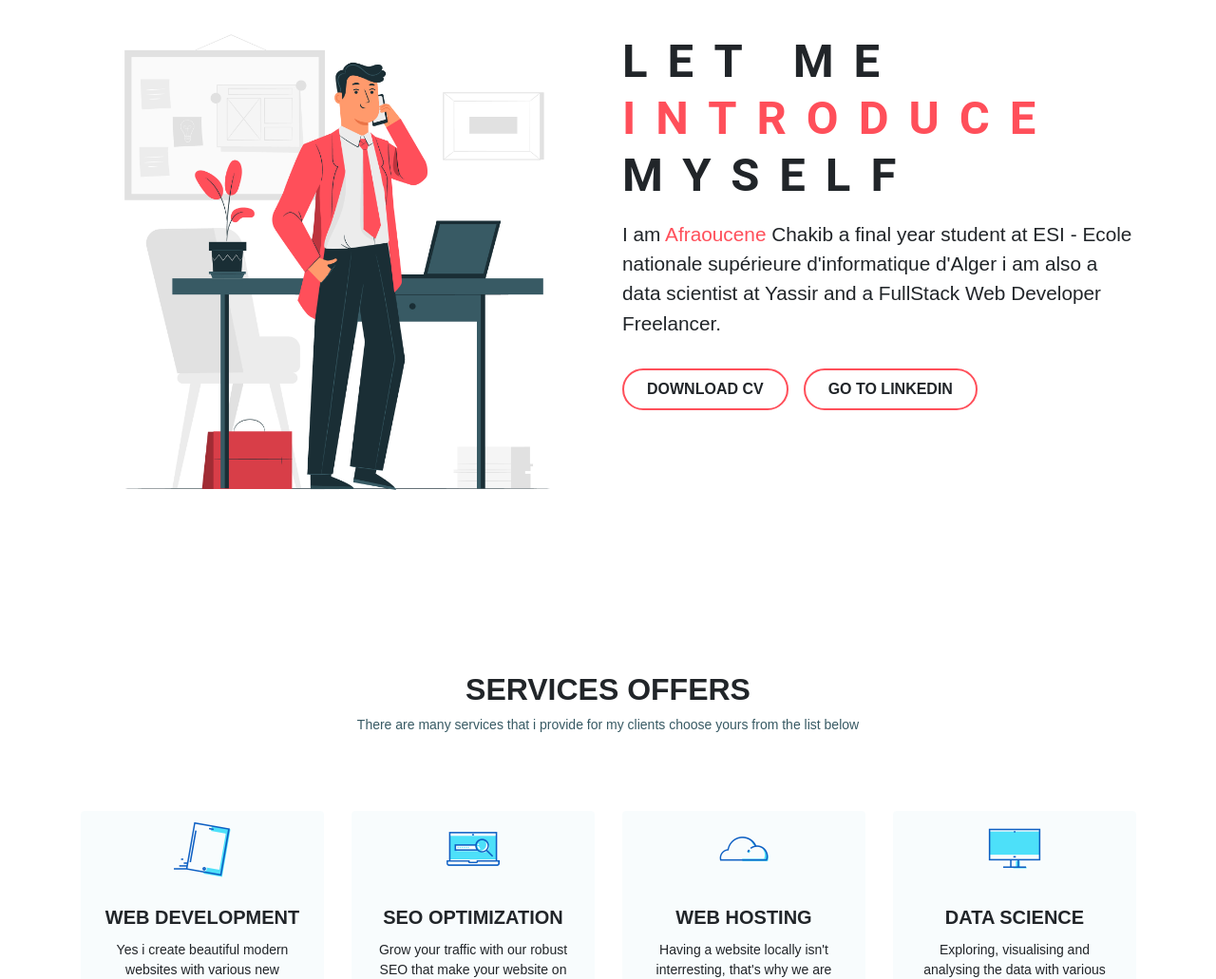
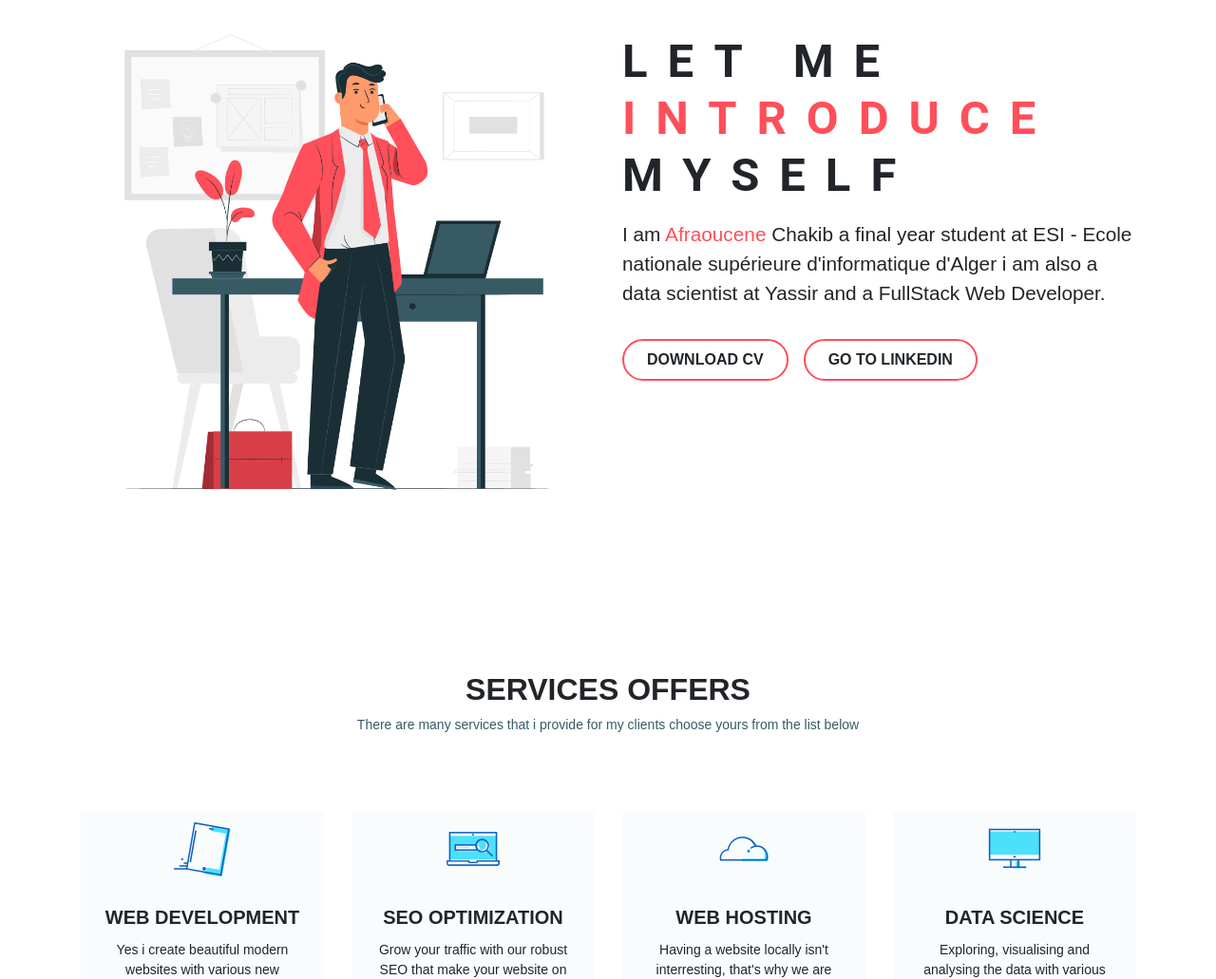
Before and after one commit to brings123/ChakibAfraoucene, a website: page index.html in a window 1280 px wide. Shown: the part 853-1884 px from the top of the page at 95% size. Drawn offline with nearby package versions, Linux system fonts and the light colour scheme; a web font is replaced by a local one.

Commit message:
small Edit

```diff
--- a/index.html
+++ b/index.html
@@ -104,7 +104,7 @@
                 I am <span class="intro">Afraoucene</span> Chakib a final year
                 student at ESI - Ecole nationale supérieure d'informatique
                 d'Alger i am also a data scientist at Yassir and a FullStack Web
-                Developer Freelancer.
+                Developer.
                 <div class="buttons d-flex flex-wrap flex-row">
                   <a target="_blank" href="https://www.dropbox.com/s/8fbu2fzt673ysap/AFRAOUCENE%20CHAKIB%20%281%29.pdf?dl=0"><button class="btn button px-4 py-2 mr-3">Download CV</button></a>
                   <a target="_blank" href="https://www.linkedin.com/in/chakib-afraoucene-655833123/"><button class="btn button px-4 py-2">Go to LinkedIn</button></a>
```
